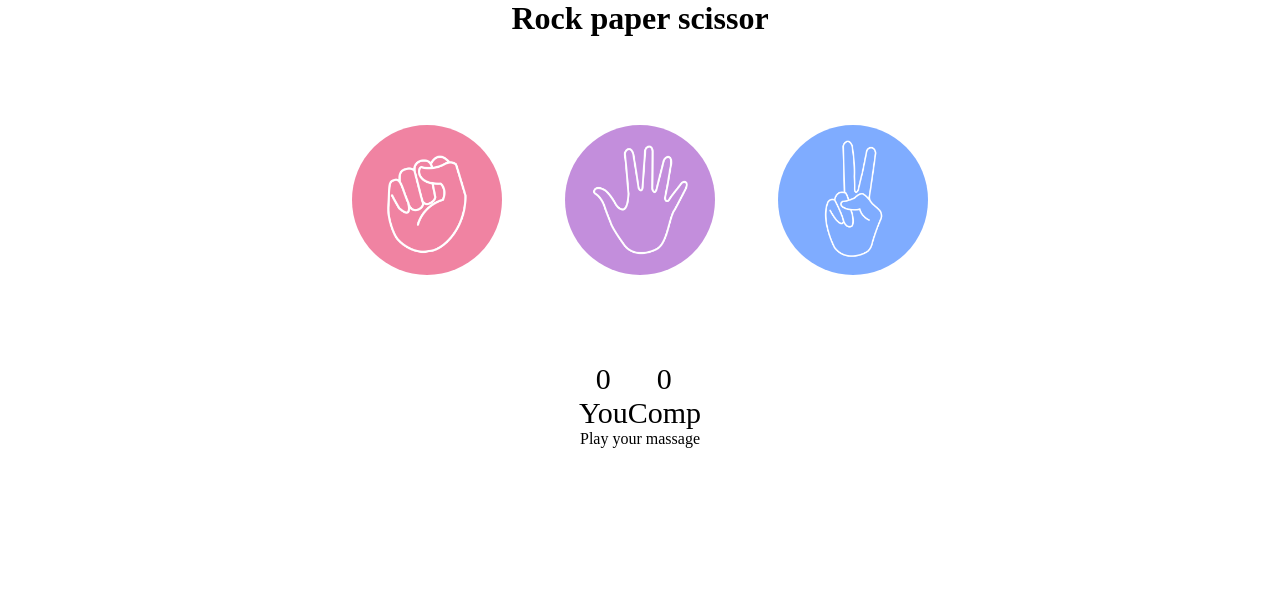
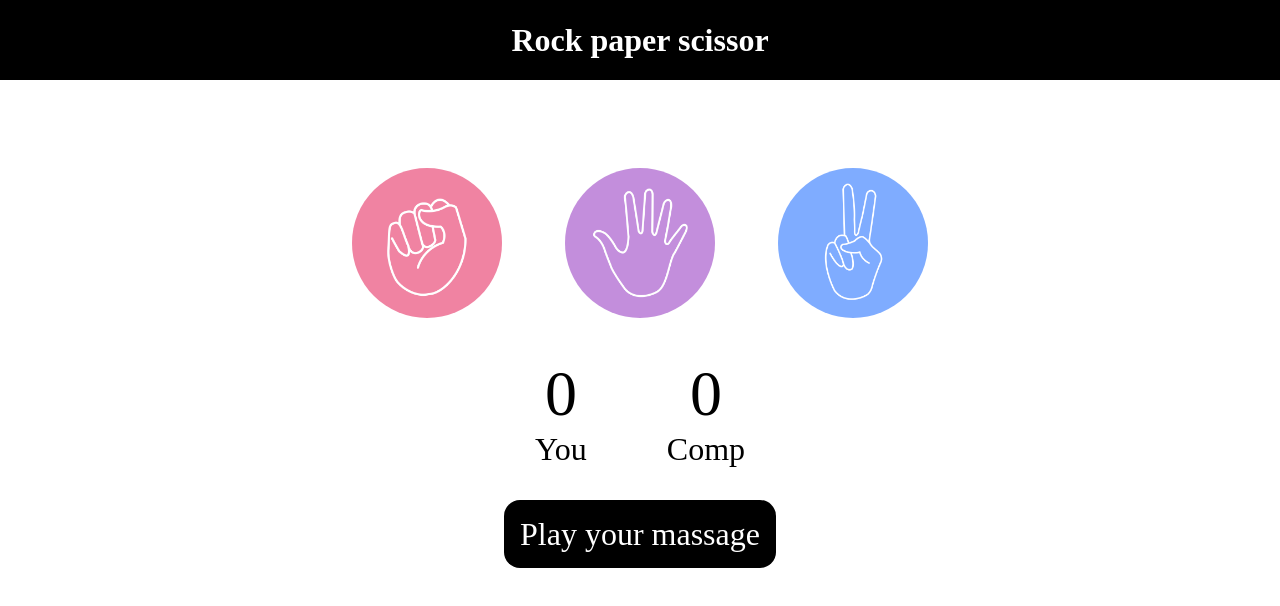
Before and after one commit to atikmahmud482/Rock-Paper-Scissor, a plain HTML site: page index.html in a window 1280 px wide. Drawn offline with Linux system fonts and the light colour scheme.

Commit message:
html,css & some java add

```diff
--- a/app.js
+++ b/app.js
@@ -1 +1,24 @@
-console.log("hi");
+let userScore = 0;
+let compScore = 0;
+
+const choices = document.querySelectorAll(".choice");
+
+const genCompChoice = () => {
+  const options = ["rock", "paper", "scissors"];
+  const randomIdx = Math.floor(Math.random() * 3);
+  return options[randomIdx];
+};
+
+const playGame = (userChoice) => {
+  const compChoice = genCompChoice();
+};
+
+choices.forEach((choices) => {
+  //   console.log(choices);
+  choices.addEventListener("click", () => {
+    // console.log("choice was clicked");
+    const userChoice = choices.getAttribute("id");
+    playGame(userChoice);
+    console.log("i am", userChoice);
+  });
+});
--- a/style.css
+++ b/style.css
@@ -4,7 +4,7 @@
   text-align: center;
 }
 
-h2 {
+h1 {
   background-color: black;
   color: #fff;
   height: 5rem;
@@ -41,6 +41,23 @@ img {
   display: flex;
   justify-content: center;
   align-items: center;
-  margin-top: 5rem;
-  font-size: 30px;
+  font-size: 2rem;
+  margin-top: 2rem;
+  gap: 5rem;
 }
+#user-score,
+#comp-score {
+  font-size: 4rem;
+  font-weight: 100;
+}
+.msg-container {
+  margin-top: 3rem;
+}
+#msg {
+  background-color: black;
+  color: #fff;
+  font-size: 2rem;
+  display: inline;
+  padding: 1rem;
+  border-radius: 1rem;
+}
```
